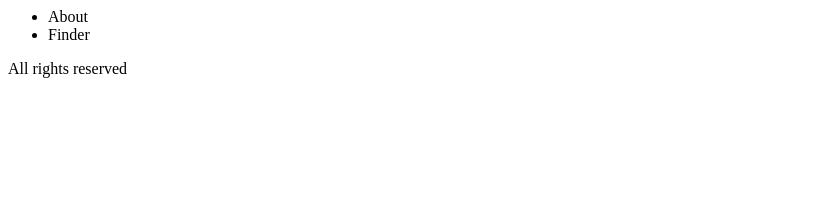
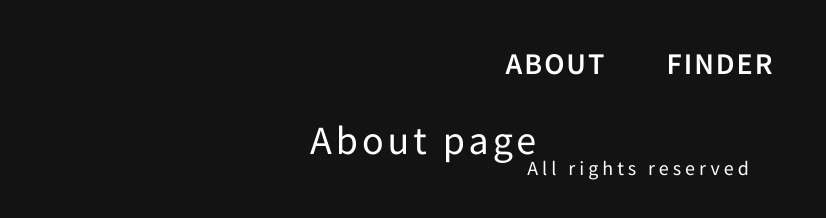
Before and after one commit to evacu8/path-finder, a website: page src/index.html in a window 1280 px wide. Shown: the whole page, without its empty margins (0-826 px from the left). Drawn offline with nearby package versions, Linux system fonts and the light colour scheme; files that its build step writes are made by us from their sources.

Commit message:
Add app.js, app.initPages(), settings.js

```diff
--- a/src/index.html
+++ b/src/index.html
@@ -6,25 +6,34 @@
 	<link rel="preconnect" href="https://fonts.googleapis.com">
 	<link rel="preconnect" href="https://fonts.gstatic.com" crossorigin>
 	<link href="https://fonts.googleapis.com/css2?family=Source+Sans+Pro:wght@400;600;700;900&display=swap" rel="stylesheet">
+  <link rel="stylesheet" href="css/style.css">
 	<title>Path finder</title>
 </head>
 <body>
-  <div class="nav">
+  <div class="main-nav">
     <ul>
-      <li>About</li>
-      <li>Finder</li>
+      <li>
+        <a href="#about">About</a>
+      </li>
+      <li>
+        <a href="#finder">Finder</a>
+      </li>
     </ul>
   </div>
 	<div id="pages">
 		<section id="about">
 		  <div id="about-wrapper" class="about-wrapper container">
+        <div>About page</div>
       </div>
 		</section>
 		<section id="finder">
 		  <div id="finder-wrapper" class="finder-wrapper container">
+        <div>Finder page</div>
       </div>
 		</section>
 	</div>
   <div class="footer">All rights reserved</div>
+
+  <script src="js/app.js" type="module"></script>
 </body>
 </html>
--- /dev/null
+++ b/src/js/app.js
@@ -0,0 +1,64 @@
+import { settings, select, classNames} from './settings.js';
+
+const app = {
+  initPages: function(){
+    const thisApp = this;
+
+    thisApp.pages = document.querySelector(select.containerOf.pages).children;
+
+    thisApp.navLinks = document.querySelectorAll(select.nav.links);
+
+    const idFromHash = window.location.hash.replace('#/', '');
+
+    let pageMatchingHash = thisApp.pages[0].id;
+
+    for(let page of thisApp.pages){
+      if(page.id == idFromHash){
+        pageMatchingHash = page.id;
+        break;
+      }
+    }
+
+    thisApp.activatePage(pageMatchingHash);
+
+    for(let link of thisApp.navLinks){
+      link.addEventListener('click', function(event){
+        const clickedElement = this;
+        event.preventDefault();
+
+        const id = clickedElement.getAttribute('href').replace('#', '');
+
+        thisApp.activatePage(id);
+
+        window.location.hash = `#/${id}`;
+      });
+    }
+
+  },
+
+  activatePage: function(pageId){
+    const thisApp = this;
+
+    for(let page of thisApp.pages){
+      page.classList.toggle(classNames.pages.active, page.id == pageId);
+    }
+
+    for(let link of thisApp.navLinks){
+      link.classList.toggle(
+        classNames.nav.active,
+        link.getAttribute('href') == `#${pageId}`);
+    }
+  },
+
+  init: function(){
+    const thisApp = this;
+    console.log('*** App starting ***');
+    console.log('thisApp:', thisApp);
+    console.log('classNames:', classNames);
+    console.log('settings:', settings);
+    thisApp.initPages();
+  },
+
+};
+
+app.init();
--- /dev/null
+++ b/src/js/settings.js
@@ -0,0 +1,33 @@
+export const select = {
+
+  containerOf: {
+    pages: '#pages',
+    about: '.about-wrapper',
+    finder: '.finder-wrapper',
+  },
+  all: {
+
+  },
+
+  nav: {
+    links: '.main-nav a',
+  },
+};
+
+export const classNames = {
+  cell: {
+
+  },
+  nav: {
+    active: 'active',
+  },
+  pages: {
+    active: 'active',
+  }
+};
+
+export const settings = {
+  xxx: {
+
+  },
+};
--- a/src/sass/_global.scss
+++ b/src/sass/_global.scss
@@ -0,0 +1,9 @@
+#pages {
+    > * {
+      display: none;
+    }
+
+    > .active {
+      display: block;
+    }
+  }
--- a/src/sass/_layout.scss
+++ b/src/sass/_layout.scss
@@ -0,0 +1,49 @@
+*, *::before, *::after {
+    box-sizing: border-box;
+  }
+
+  body {
+    margin: 0;
+    background: $color-dark;
+    font-family: $font-text;
+    font-size: 40px;
+    letter-spacing: 4px;
+    line-height: 27px;
+    color: $color-light;
+    position: relative;
+  }
+
+  .container {
+    max-width: 700px;
+    margin: 0 auto;
+    padding: 0 20px;
+  }
+
+  .main-nav {
+    display: flex;
+    justify-content: center;
+    align-items: center;
+    ul {
+      display: flex;
+      justify-content: center;
+      align-items: center;
+      padding: 0;
+      margin: 50 auto;
+      list-style-type: none;
+      font-size: 30px;
+      letter-spacing: 2px;
+      font-weight: $font-semibold;
+      a {
+        text-decoration: none;
+        color: $color-light;
+        text-transform: uppercase;
+        padding: 0 30px;
+      }
+    }
+  }
+
+  .footer {
+    font-size: 20px;
+    font-weight: $font-normal;
+    text-align: center;
+  }
--- a/src/sass/_typography.scss
+++ b/src/sass/_typography.scss
@@ -0,0 +1,21 @@
+.h1 {
+    font-size: 100px;
+    font-weight: $font-black;
+    text-transform: uppercase;
+  }
+
+  .h2 {
+    font-size: 60px;
+    letter-spacing: 6px;
+    line-height: 27px;
+    font-weight: $font-bold;
+    text-transform: uppercase;
+  }
+
+  .h3 {
+    font-size: 36px;
+    letter-spacing: 11px;
+    line-height: 72px;
+    font-weight: $font-black;
+    text-transform: uppercase;
+  }
--- a/src/sass/_variables.scss
+++ b/src/sass/_variables.scss
@@ -1,3 +1,5 @@
+$font-text: 'Source Sans Pro';
+
 $font-normal: 400;
 $font-semibold: 600;
 $font-bold: 700;
```
Also changed, not shown: src/js/script.js (deleted).
